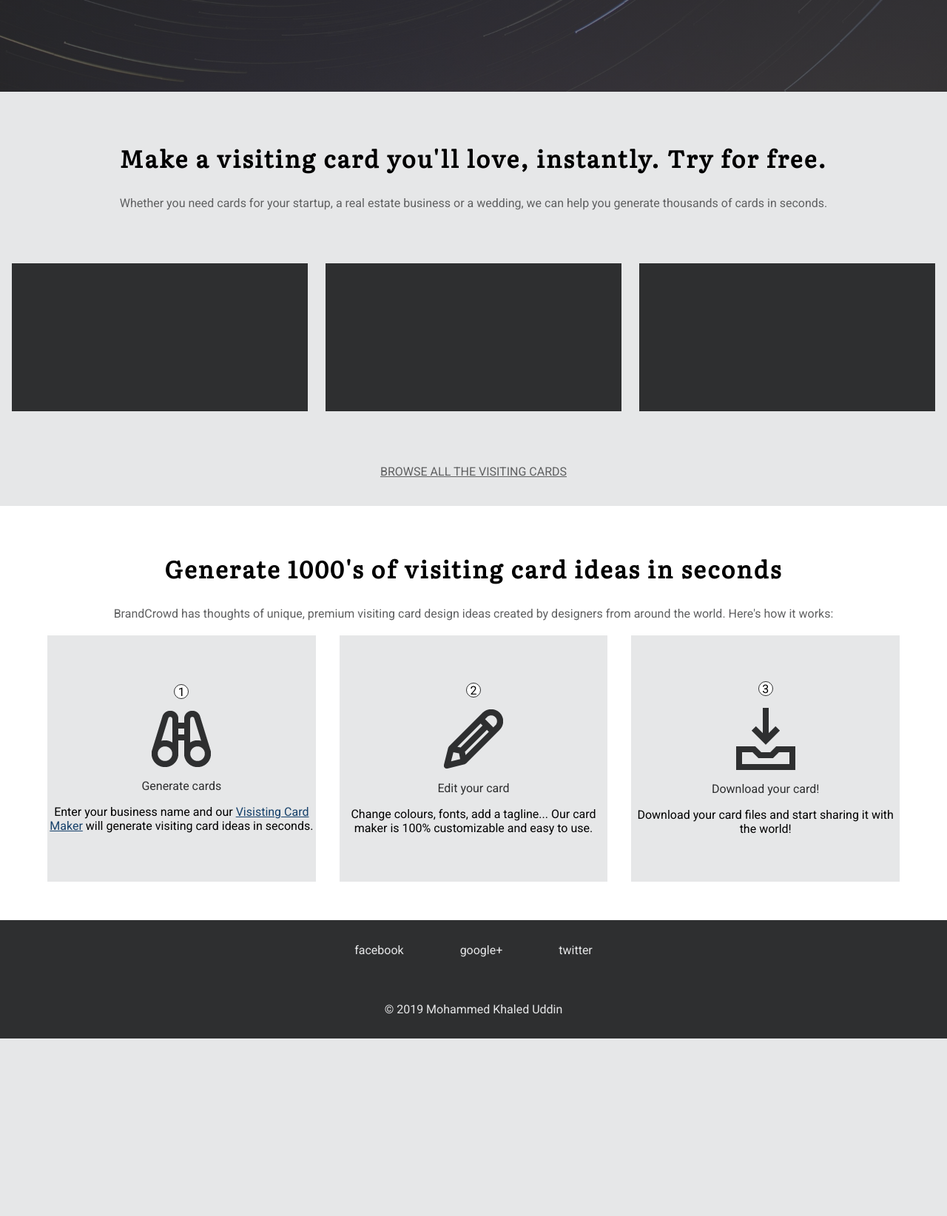
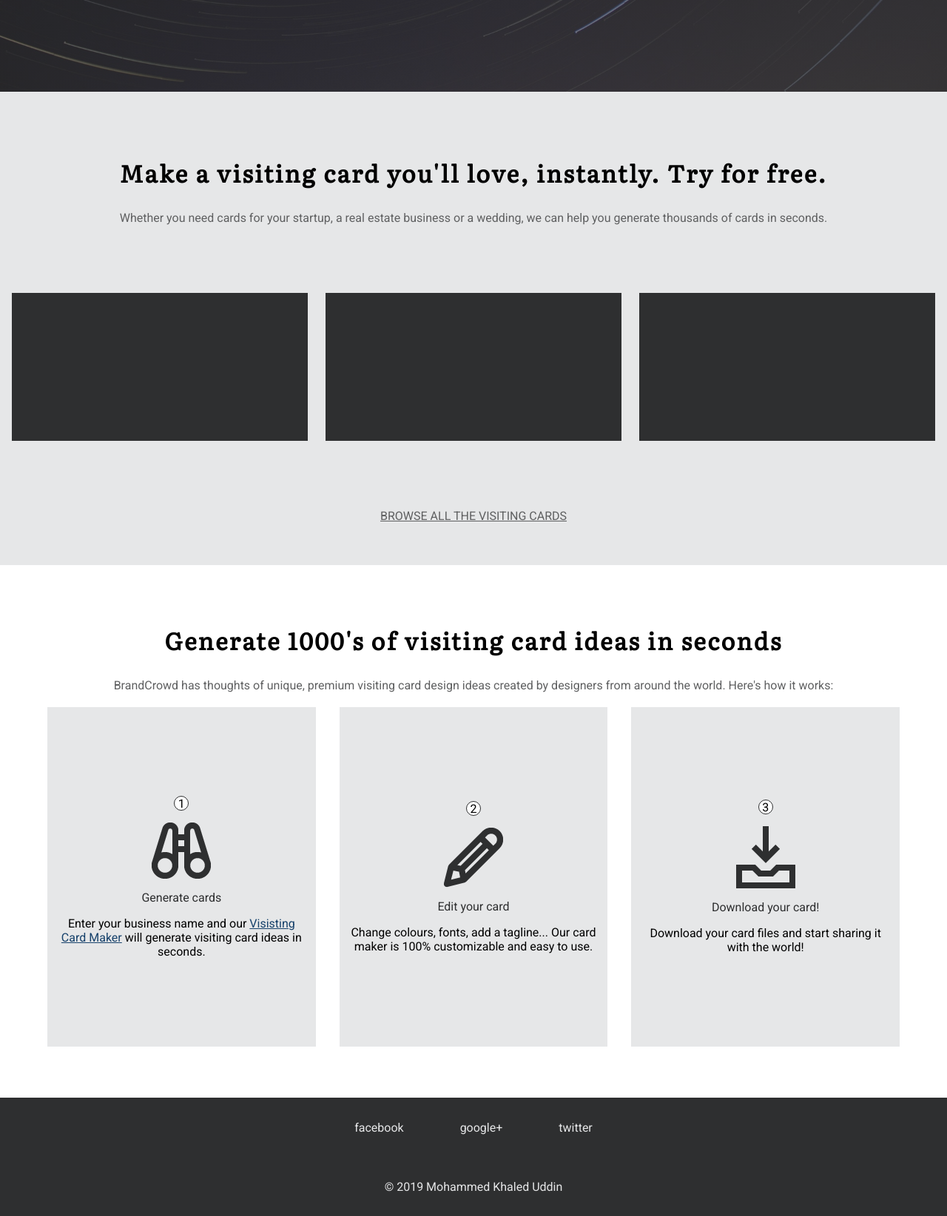
Before and after one commit to ritwikmathlearner/Visiting-Card-Generator, a PHP site: page / in a window 1280 px wide. Shown: the part 676-2320 px from the top of the page at 74% size. Before the commit the page ends 2080 px from the top, so only its background shows below. Run offline with PHP 8.4, Linux system fonts and the light colour scheme.

Commit message:
Home Change

```diff
--- a/css/style.css
+++ b/css/style.css
@@ -120,7 +120,7 @@ h2 {
   color: #2e2f30;
 }
 .card-showcase {
-  height: 70vh;
+  height: 80vh;
   width: 100%;
   background: #e6e7e8;
   display: flex;
@@ -150,7 +150,7 @@ h2 {
   color: #5f6061;
 }
 .howitworks {
-  height: 70vh;
+  height: 90vh;
   width: 100%;
   display: flex;
   flex-direction: column;
@@ -169,6 +169,7 @@ h2 {
 .showcase > div {
   height: 100%;
   width: 100%;
+  padding: 0 .75rem;
   display: flex;
   flex-direction: column;
   align-items: center;
```
